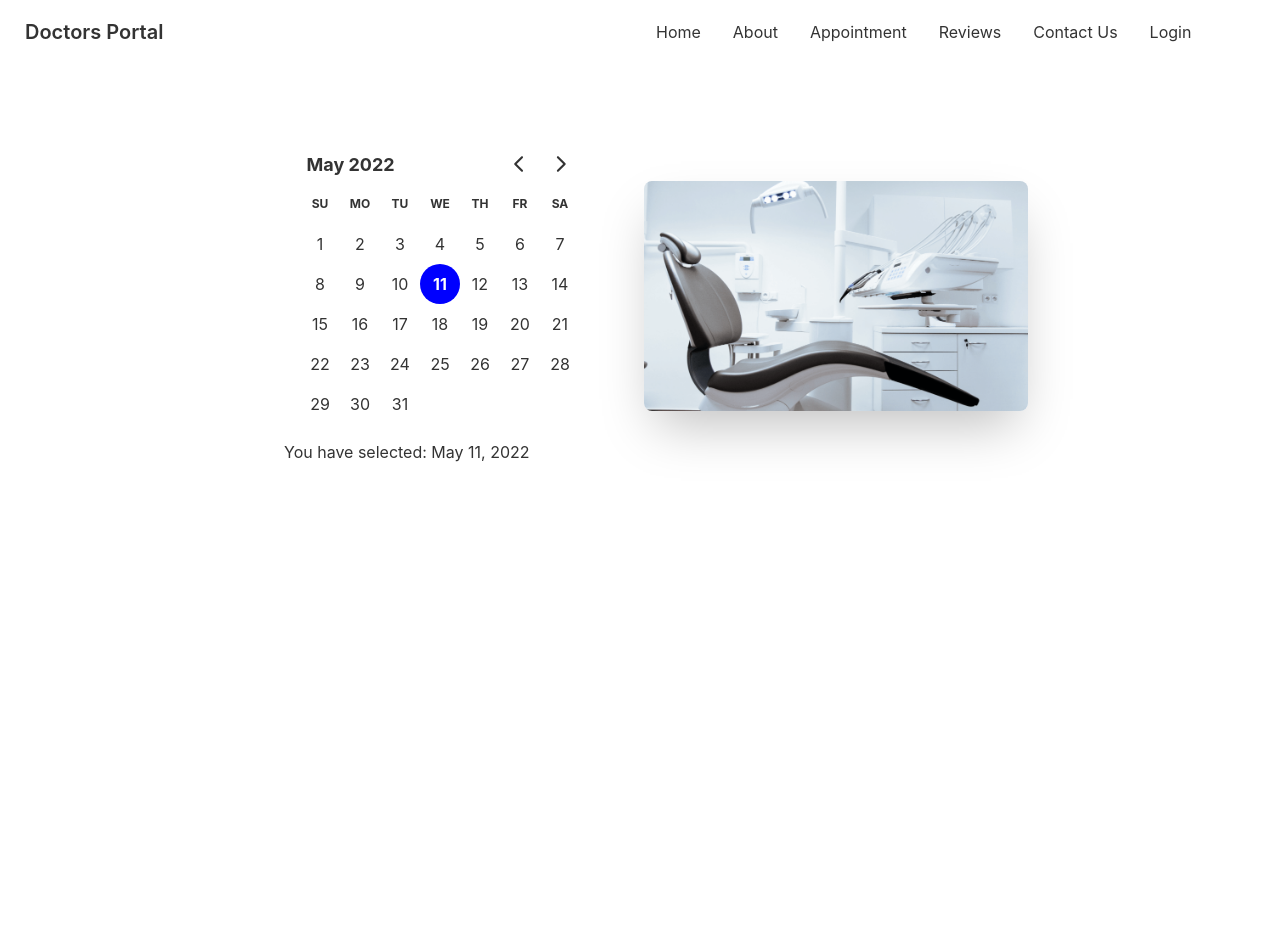
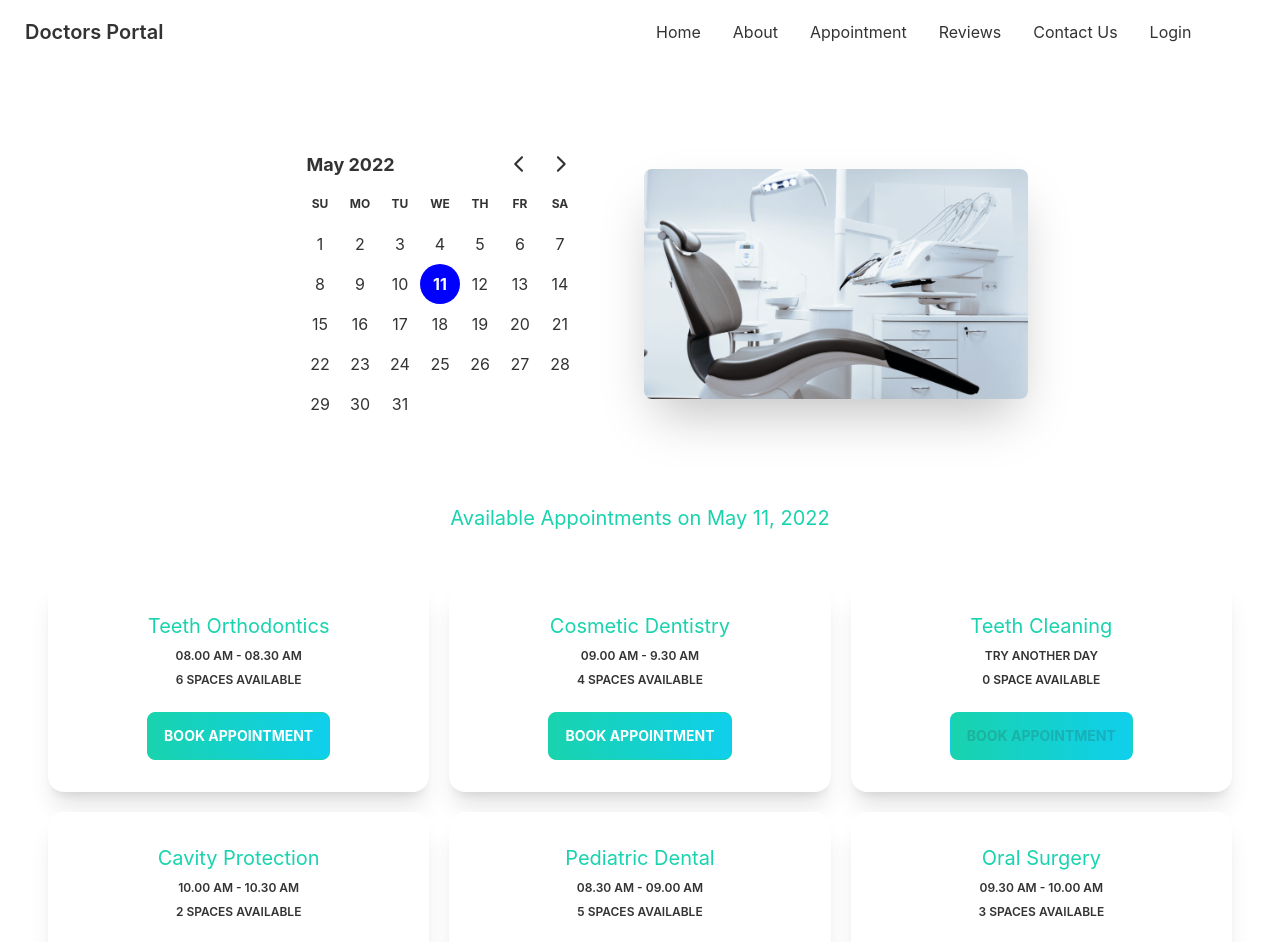
Before and after one commit to AryanPiash/doctors-portal, a React (Create React App) app: page /appointment in a window 1280 px wide. Shown: the top 942 px of the page. Before the commit the page ends 800 px from the top, so only its background shows below. Built offline with nearby package versions, Linux system fonts and the light colour scheme.

Commit message:
added available appointments items

```diff
--- /dev/null
+++ b/public/services.json
@@ -0,0 +1,57 @@
+[
+    {
+      "_id": 1,
+      "name": "Teeth Orthodontics",
+      "slots": [
+        "08.00 AM - 08.30 AM",
+        "08.30 AM - 09.00 AM",
+        "09.00 AM - 9.30 AM",
+        "09.30 AM - 10.00 AM",
+        "10.00 AM - 10.30 AM",
+        "10.30 AM - 11.00 AM"
+      ]
+    },
+    {
+      "_id": 2,
+      "name": "Cosmetic Dentistry",
+      "slots": [
+        "09.00 AM - 9.30 AM",
+        "09.30 AM - 10.00 AM",
+        "10.00 AM - 10.30 AM",
+        "10.30 AM - 11.00 AM"
+      ]
+    },
+    {
+      "_id": 3,
+      "name": "Teeth Cleaning",
+      "slots": []
+    },
+    {
+      "_id": 4,
+      "name": "Cavity Protection",
+      "slots": [
+        "10.00 AM - 10.30 AM",
+        "10.30 AM - 11.00 AM"
+      ]
+    },
+    {
+      "_id": 5,
+      "name": "Pediatric Dental",
+      "slots": [
+        "08.30 AM - 09.00 AM",
+        "09.00 AM - 9.30 AM",
+        "09.30 AM - 10.00 AM",
+        "10.00 AM - 10.30 AM",
+        "10.30 AM - 11.00 AM"
+      ]
+    },
+    {
+      "_id": 6,
+      "name": "Oral Surgery",
+      "slots": [
+        "09.30 AM - 10.00 AM",
+        "10.00 AM - 10.30 AM",
+        "10.30 AM - 11.00 AM"
+      ]
+    }
+  ]
--- a/src/Pages/Appointment/Appointment.js
+++ b/src/Pages/Appointment/Appointment.js
@@ -1,10 +1,18 @@
-import React from 'react';
+import React, { useState } from 'react';
 import AppointmentBanner from './AppointmentBanner';
+import AvailavleAppointments from './AvailavleAppointments';
 
 const Appointment = () => {
+    const [date, setDate] = useState(new Date())
     return (
         <div>
-            <AppointmentBanner></AppointmentBanner>
+            <AppointmentBanner
+                date={date}
+                setDate={setDate}
+            ></AppointmentBanner>
+            <AvailavleAppointments
+                date={date}
+            ></AvailavleAppointments>
         </div>
     );
 };
--- a/src/Pages/Appointment/AppointmentBanner.js
+++ b/src/Pages/Appointment/AppointmentBanner.js
@@ -4,8 +4,8 @@ import { DayPicker } from 'react-day-picker';
 import 'react-day-picker/dist/style.css';
 import { format } from 'date-fns';
 
-const AppointmentBanner = () => {
-    const [date, setDate] = useState(new Date())
+const AppointmentBanner = ({date,setDate}) => {
+
     return (
         <div class="hero px-12 py-12">
             <div class="hero-content flex-col lg:flex-row-reverse">
@@ -16,7 +16,6 @@ const AppointmentBanner = () => {
                     selected={date}
                     onSelect={setDate}
                     />
-                <p>You have selected: {format(date,'PP')}</p>
                 </div>
             </div>
         </div>
--- /dev/null
+++ b/src/Pages/Appointment/AvailavleAppointments.js
@@ -0,0 +1,28 @@
+import { format } from 'date-fns';
+import React, { useEffect, useState } from 'react';
+import Service from './Service';
+
+const AvailavleAppointments = ({date}) => {
+    const [services, setServices] = useState([])
+    useEffect( () => {
+        fetch('services.json')
+        .then(res => res.json())
+        .then(data => setServices(data))
+    },[])
+    return (
+        <div>
+            <p className='text-xl text-secondary text-center'>Available Appointments on {format(date,'PP')}</p>
+
+            <div className='grid grid-cols-1 lg:grid-cols-3 gap-5 p-12'>
+                {
+                    services.map(service => <Service
+                    key={service._id}
+                    service={service}
+                    ></Service>)
+                }
+            </div>
+        </div>
+    );
+};
+
+export default AvailavleAppointments;
--- /dev/null
+++ b/src/Pages/Appointment/Service.js
@@ -0,0 +1,24 @@
+import React from 'react';
+
+const Service = ({ service }) => {
+    const { name, slots } = service;
+
+    return (
+        <div class="card bg-base-100 shadow-xl">
+            <div class="card-body text-center">
+                <h2 class="text-xl text-secondary text-center">{name}</h2>
+                <p className='text-xs uppercase font-semibold'>{slots.length > 0
+                ?<span>{slots[0]}</span>
+                :<span>Try Another Day</span>
+                }</p>
+                <p className='text-xs uppercase font-semibold'>{slots.length} {slots.length > 0 ? 'Spaces' : 'Space'} Available</p>
+
+                <div class="card-actions justify-center mt-4">
+                    <button disabled={slots.length === 0} className="btn btn-secondary uppercase text-white font-bold bg-gradient-to-r from-secondary to-primary">Book Appointment</button>
+                </div>
+            </div>
+        </div>
+    );
+};
+
+export default Service;
--- a/src/Pages/Home/Info.js
+++ b/src/Pages/Home/Info.js
@@ -10,7 +10,7 @@ const Info = () => {
             <InfoCard
                 cardTitle='Opening Hours' description='Brooklyn, NY 10036, United States' img={clock} cardBg='bg-gradient-to-r from-secondary to-primary'></InfoCard>
             <InfoCard
-                cardTitle='Visit our location' description='Brooklyn, NY 10036, United States' img={marker} cardBg='bg-neutral'></InfoCard>
+                cardTitle='Visit our location' description='Brooklyn, NY 10036, United States' img={marker} cardBg='bg-[#3A4256]'></InfoCard>
             <InfoCard
                 cardTitle='Contact us now' description='+000 123 456789' img={phone} cardBg='bg-gradient-to-r from-secondary to-primary'></InfoCard>
         </div>
```
